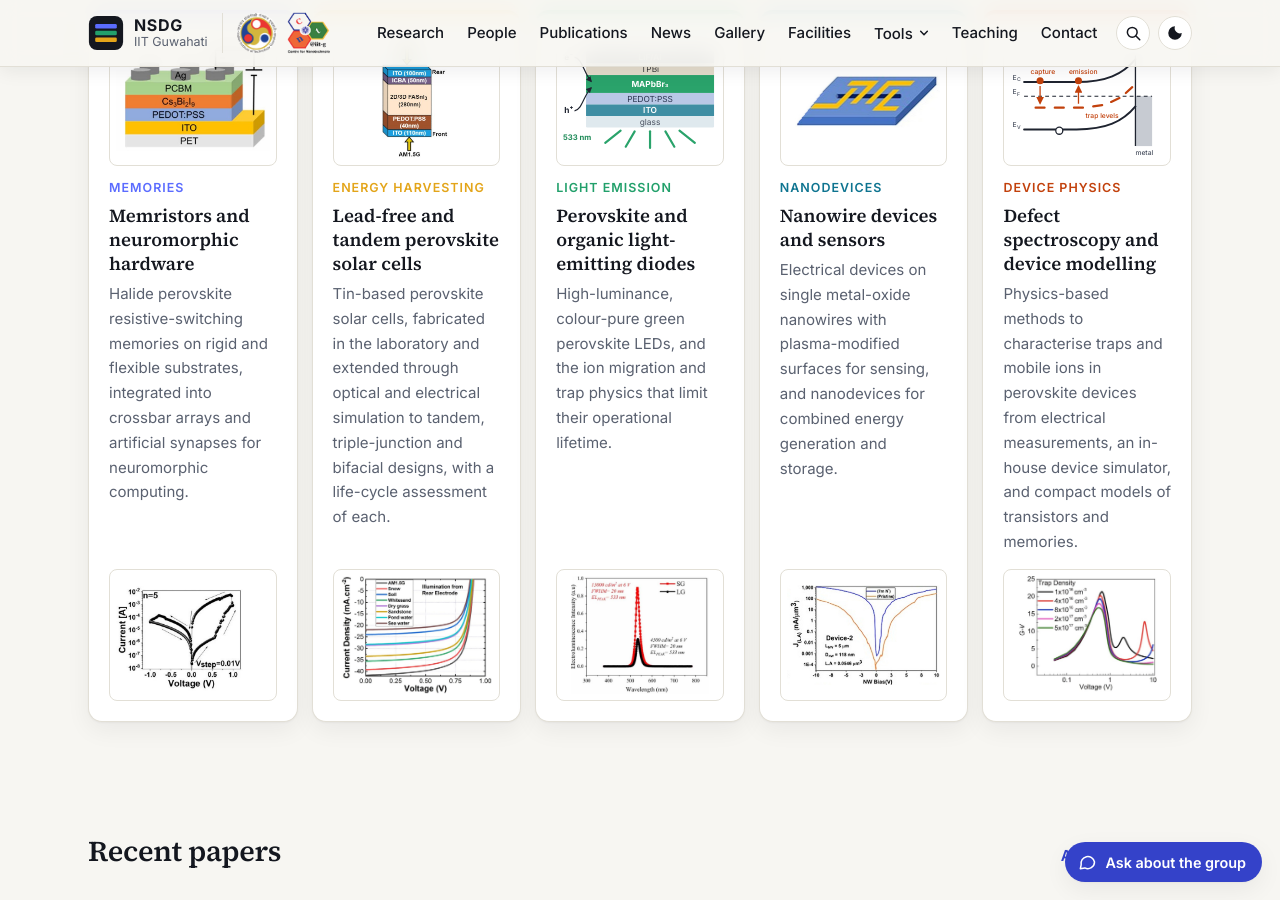
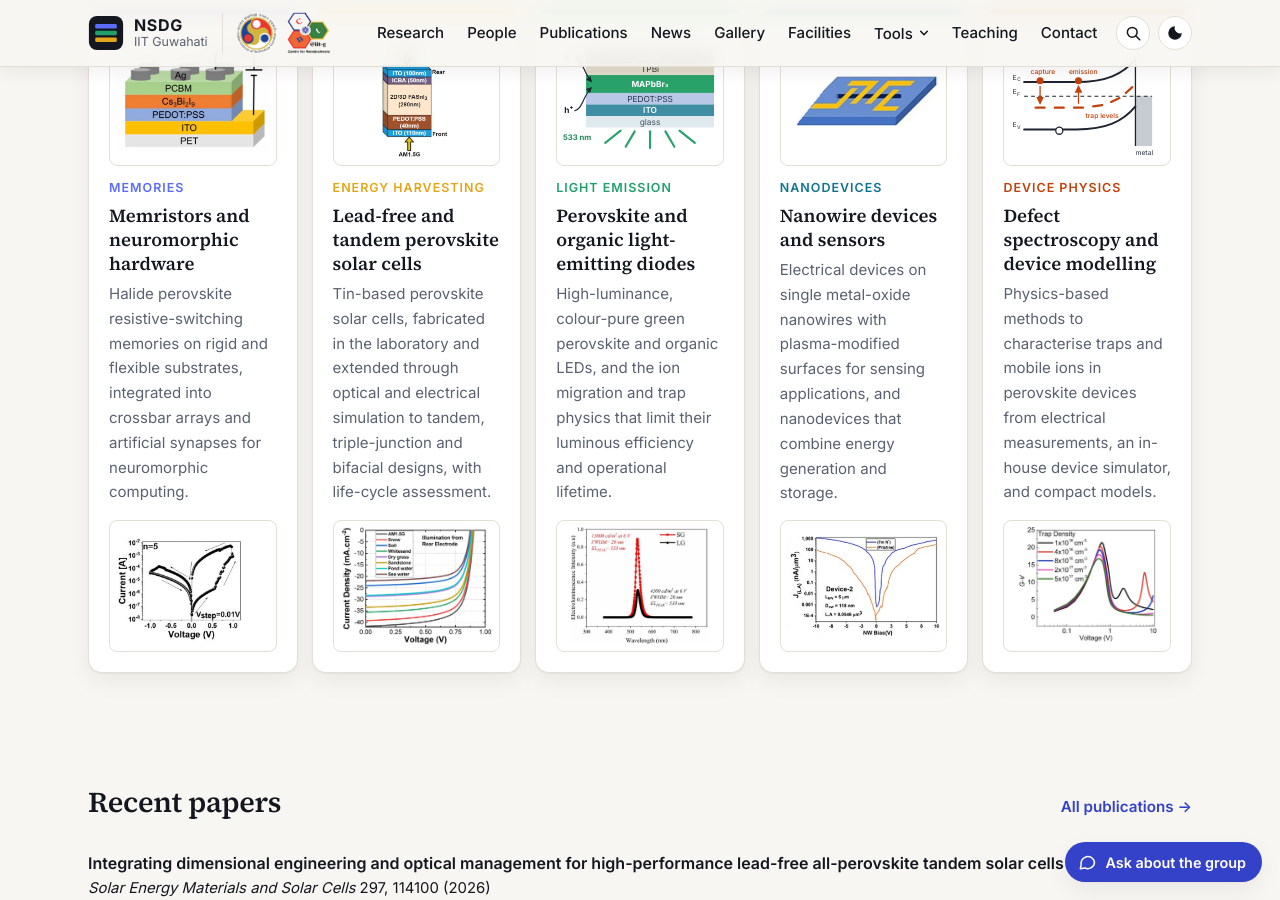
Before and after one commit to nsdg-iitg/nsdg-iitg.github.io, a Jekyll site: the page built from index.html, in a window 1280 px wide and 900 px high, scrolled down 1344 px. Built offline with Jekyll 4.4.1, drawn with Linux system fonts in a browser that asks for light colours.

Commit message:
Home page: balance research card text so the plots line up
Adds a card_lead field for the home-page cards (research pages keep the full lead).

Co-Authored-By: Claude Opus 5.5 <noreply@anthropic.com>
Claude-Session: https://claude.ai/code/session_01EapaZWM2CBMf6ps5HBQLq2

```diff
--- a/index.html
+++ b/index.html
@@ -47,7 +47,7 @@ body_class: home
       {% if a.card_svg %}<span class="area-icon has-img has-svg">{% if a.card_svg == true %}{% include svg/{{ a.figure }}.svg %}{% else %}{% include svg/{{ a.card_svg }}.svg %}{% endif %}</span>{% elsif a.card_image %}<span class="area-icon has-img"><img src="{{ a.card_image | relative_url }}" alt="{{ a.card_alt | escape }}" loading="lazy"></span>{% else %}<span class="area-icon" aria-hidden="true">{% include svg/{{ a.figure }}.svg %}</span>{% endif %}
       <span class="area-short">{{ a.short }}</span>
       <span class="area-title">{{ a.title }}</span>
-      <span class="area-lead">{{ a.lead }}</span>
+      <span class="area-lead">{{ a.card_lead | default: a.lead }}</span>
       {% if a.card_plot %}<span class="area-plot"><img src="{{ a.card_plot | relative_url }}" alt="{{ a.card_plot_alt | escape }}" loading="lazy"></span>{% endif %}
     </a>
     {% endfor %}
```
Also changed, not shown: _research/light-emitting-diodes.md (+1 -0 lines), _research/nanowire-devices.md (+1 -0 lines), _research/solar-cells.md (+1 -0 lines), _research/trap-analysis-modelling.md (+1 -0 lines).
